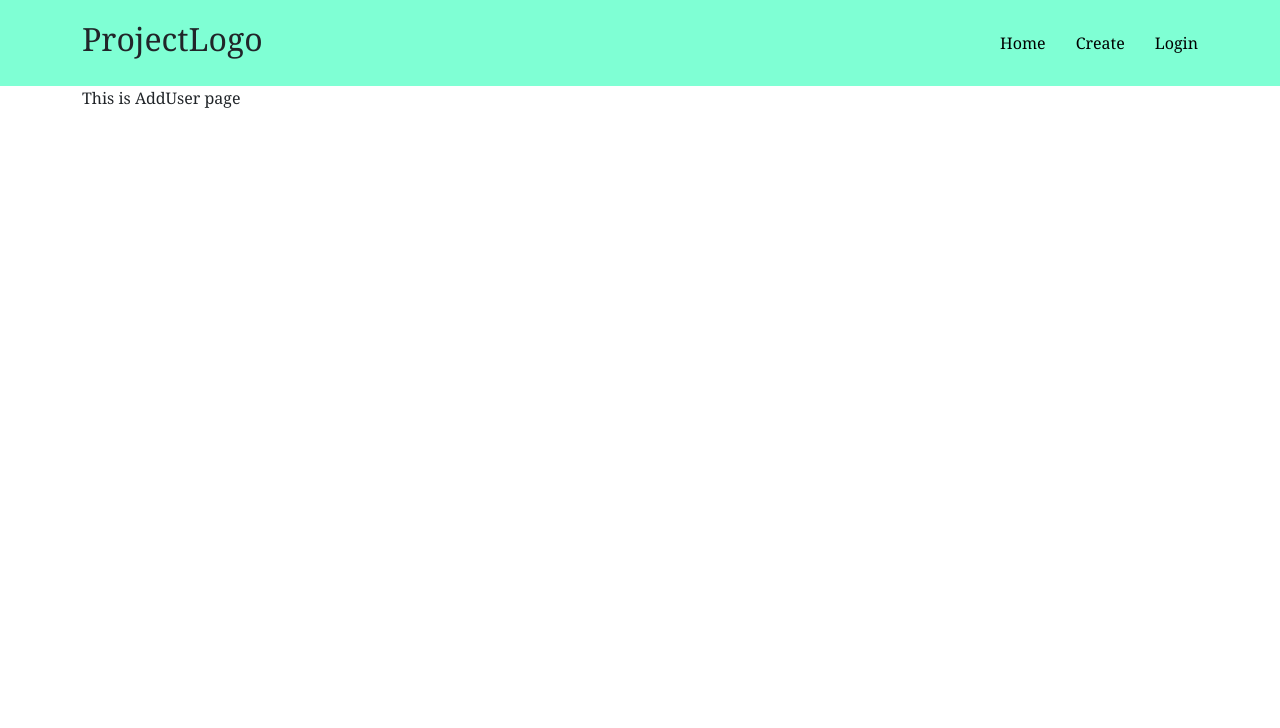
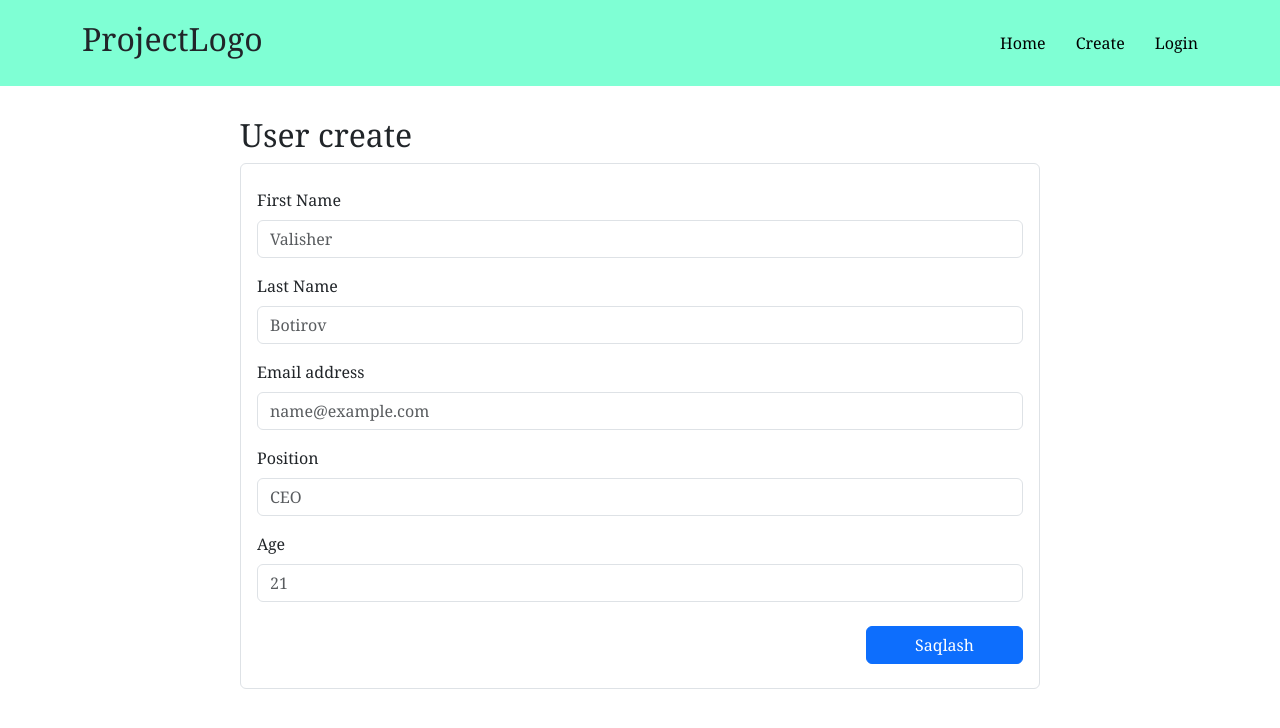
Before and after one commit to ValisherBotirov/HR-Departments-React, a React (Create React App) app: page /create in a window 1280 px wide. Shown: the top 728 px of the page. Built offline with nearby package versions, Linux system fonts and the light colour scheme.

Commit message:
add input components

```diff
--- /dev/null
+++ b/data/db.json
@@ -0,0 +1,20 @@
+{
+  "users": [
+    {
+      "id": 1,
+      "first_name": "Valisher",
+      "last_name": "Botirov",
+      "position": "CEO",
+      "age" : 21,
+      "email" : "Valisherbotirov1218@gmail.com"
+    },
+    {
+      "id": 2,
+      "first_name": "Jamshidbek",
+      "last_name": "Akhlidinov",
+      "position": "CTO",
+      "age" : 20,
+      "email" : "Jkbot@gmail.com"
+    }
+  ]
+}
--- a/src/components/home/TableRow.jsx
+++ b/src/components/home/TableRow.jsx
@@ -4,7 +4,7 @@ import { useNavigate } from "react-router-dom";
 function TableRow(props) {
   const navigate = useNavigate();
 
-  const { avatar, first_name, last_name, email, id } = props.user;
+  const { position,age, first_name, last_name, email, id } = props.user;
   const { index } = props;
 
   function handleClick() {
@@ -15,14 +15,11 @@ function TableRow(props) {
     <tr onClick={handleClick}>
       <td>{index + 1}</td>
       <td>
-        <div className="image-box">
-          <img src={avatar} alt="" />
-        </div>
-      </td>
-      <td>
         {first_name} {last_name}
       </td>
       <td>{email}</td>
+      <td>{position}</td>
+      <td>{age}</td>
     </tr>
   );
 }
--- /dev/null
+++ b/src/components/input/FormInput.jsx
@@ -0,0 +1,18 @@
+import React from "react";
+
+function FormInput (props){
+    const {label, placeholder,modelValue,type} = props
+    function handleInput(e){
+        props.changeInput(e.target.value)
+    }
+    return(
+        <div className="mb-3">
+            <label htmlFor="firstName" className="form-label">{label}</label>
+            <input type={type} className="form-control" id="firstName"
+                   placeholder={placeholder} value={modelValue} onChange={handleInput}/>
+        </div>
+    )
+}
+
+
+export default  FormInput
--- a/src/pages/AddUser.jsx
+++ b/src/pages/AddUser.jsx
@@ -1,9 +1,31 @@
-import React from "react";
+import React, {useState} from "react";
+import "./UserCreate.css"
+import FormInput from "../components/input/FormInput";
 
 function AddUser() {
+    const [firstName,setFirstName] = useState("")
+    const [lastName,setLastName] = useState("")
+    const [email,setEmail] = useState("")
+    const [position,setPosition] = useState("")
+    const [age,setAge] = useState("")
+
+
   return (
     <div className="container">
-      <p>This is AddUser page</p>
+      <div className="mx-auto user-create ">
+          <h2>User create</h2>
+          <form action="" className="mt-2 form-control py-4 px-3">
+              <FormInput label="First Name" placeholder="Valisher" type="text" modelValue={firstName} changeInput={(e)=> setFirstName(e)} />
+              <FormInput label="Last Name" placeholder="Botirov" type="text" modelValue={lastName} changeInput={(e)=> setLastName(e)} />
+              <FormInput label="Email address" placeholder="name@example.com" type="email" modelValue={email} changeInput={(e)=> setEmail(e)} />
+              <FormInput label="Position" placeholder="CEO" type="text" modelValue={position} changeInput={(e)=> setPosition(e)} />
+              <FormInput label="Age" placeholder="21" type="number" modelValue={age} changeInput={(e)=> setAge(e)} />
+
+              <div className="d-flex justify-content-end mt-4">
+                  <div className="btn btn-primary px-5">Saqlash</div>
+              </div>
+          </form>
+      </div>
     </div>
   );
 }
--- a/src/pages/Home.jsx
+++ b/src/pages/Home.jsx
@@ -2,16 +2,17 @@ import React, { useEffect, useState } from "react";
 import "./Home.css";
 import axios from "../plugins/axios";
 import TableRow from "../components/home/TableRow";
+
 
 function Home() {
   const [user, setUser] = useState([]);
 
   useEffect(() => {
     axios
-      .get("users")
+      .get("/users")
       .then((res) => {
-        console.log(res.data.data, "response");
-        setUser(res?.data?.data);
+        console.log(res.data, "response");
+        setUser(res?.data);
       })
       .catch((err) => {
         console.log(err);
@@ -20,13 +21,15 @@ function Home() {
 
   return (
     <div className="container">
+
       <table className="styled-table">
         <thead>
           <tr>
             <th>#ID</th>
-            <th>Avatar</th>
-            <th>FullName</th>
+            <th>Full Name</th>
             <th>Email</th>
+            <th>Position</th>
+            <th>Age</th>
           </tr>
         </thead>
         <tbody>
--- /dev/null
+++ b/src/pages/UserCreate.css
@@ -0,0 +1,5 @@
+.user-create{
+    max-width: 800px;
+    width: 100%;
+    margin-top: 30px;
+}
--- a/src/pages/UserSingle.jsx
+++ b/src/pages/UserSingle.jsx
@@ -16,7 +16,7 @@ function UserSingle() {
     axios
       .get(`users/${id}`)
       .then((res) => {
-        setData(res.data.data);
+        setData(res.data);
       })
       .catch((err) => {
         console.log(err);
@@ -59,13 +59,15 @@ function UserSingle() {
     <div className="container">
       <div className="user-box">
         <div className="avatar">
-          <img src={data?.avatar} alt="user ingo" />
+          <img src="https://media.istockphoto.com/id/1300845620/vector/user-icon-flat-isolated-on-white-background-user-symbol-vector-illustration.jpg?s=612x612&w=0&k=20&c=yBeyba0hUkh14_jgv1OKqIH0CCSWU_4ckRkAoy2p73o=" alt="user ingo" />
         </div>
         <div className="user-info">
           <h2>Foydalanuvchi malumotlari</h2>
           <p className="user-info-text">Ismi : {data?.first_name} </p>
           <p className="user-info-text">Familiyasi : {data?.last_name} </p>
           <p className="user-info-text">Email : {data?.email}</p>
+          <p className="user-info-text">Position : {data?.position}</p>
+          <p className="user-info-text">Age : {data?.age}</p>
           <div className="action-box">
             <div className="btn btn-primary" onClick={editUser}>Tahrirlash</div>
             <div className="btn btn-danger" onClick={deleteUser}>O'chirish</div>
--- a/src/plugins/axios.js
+++ b/src/plugins/axios.js
@@ -1,7 +1,8 @@
 import axios from "axios";
 
 const $axios = axios.create({
-  baseURL: "https://reqres.in/api/",
+  // baseURL: "https://reqres.in/api/",
+  baseURL: "http://localhost:3000/",
 });
 
 $axios.interceptors.request.use(
```
